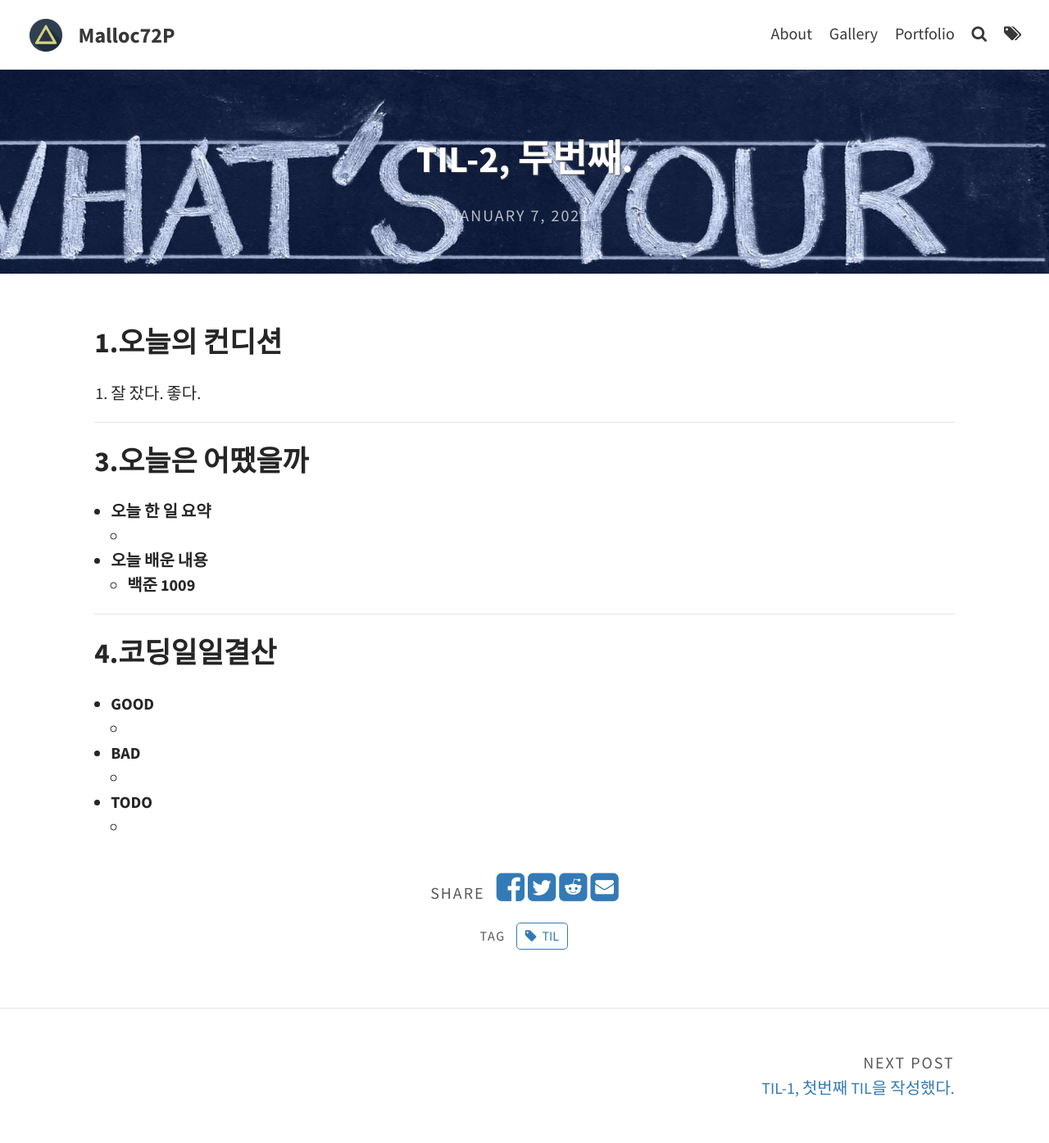
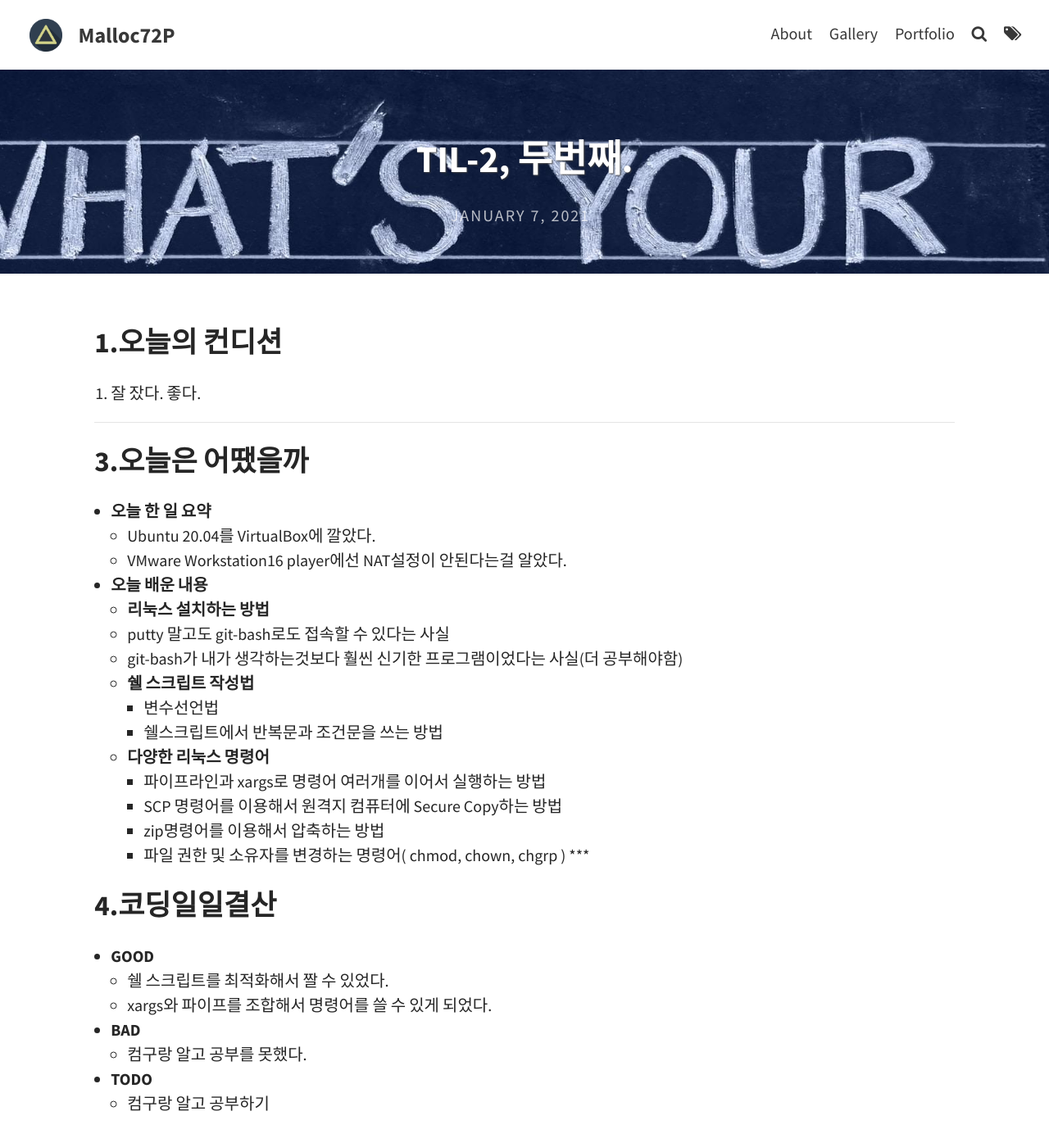
Before and after one commit to Malloc72P/Malloc72P.github.io, a Jekyll site: the page built from _posts/2021-01-07-TIL-2.md, in a window 1280 px wide and 1400 px high. Shown: the top 1395 px of the window at 82% size. Built offline with Jekyll 4.4.1, drawn with Linux system fonts in a browser that asks for light colours.

Commit message:
2일차 TIL을 작성했다

```diff
--- a/_posts/2021-01-07-TIL-2.md
+++ b/_posts/2021-01-07-TIL-2.md
@@ -13,17 +13,28 @@ tags: [ TIL ]
 
 ## 3.오늘은 어땠을까
 * **오늘 한 일 요약**
-  *
+  * Ubuntu 20.04를 VirtualBox에 깔았다.
+  * VMware Workstation16 player에선 NAT설정이 안된다는걸 알았다.
 <br>
 * **오늘 배운 내용**
-  * **백준 1009**
-
+  *  **리눅스 설치하는 방법**
+    * putty 말고도 git-bash로도 접속할 수 있다는 사실
+    * git-bash가 내가 생각하는것보다 훨씬 신기한 프로그램이었다는 사실(더 공부해야함)
+  * **쉘 스크립트 작성법**
+    * 변수선언법
+    * 쉘스크립트에서 반복문과 조건문을 쓰는 방법
+  * **다양한 리눅스 명령어**
+    * 파이프라인과 xargs로 명령어 여러개를 이어서 실행하는 방법
+    * SCP 명령어를 이용해서 원격지 컴퓨터에 Secure Copy하는 방법
+    * zip명령어를 이용해서 압축하는 방법
+    * 파일 권한 및 소유자를 변경하는 명령어( chmod, chown, chgrp )
 ***
 
 ## 4.코딩일일결산
 * **GOOD**
-  *
+  * 쉘 스크립트를 최적화해서 짤 수 있었다.
+  * xargs와 파이프를 조합해서 명령어를 쓸 수 있게 되었다.
 * **BAD**
-  *
+  * 컴구랑 알고 공부를 못했다.
 * **TODO**
-  *
+  * 컴구랑 알고 공부하기
```
